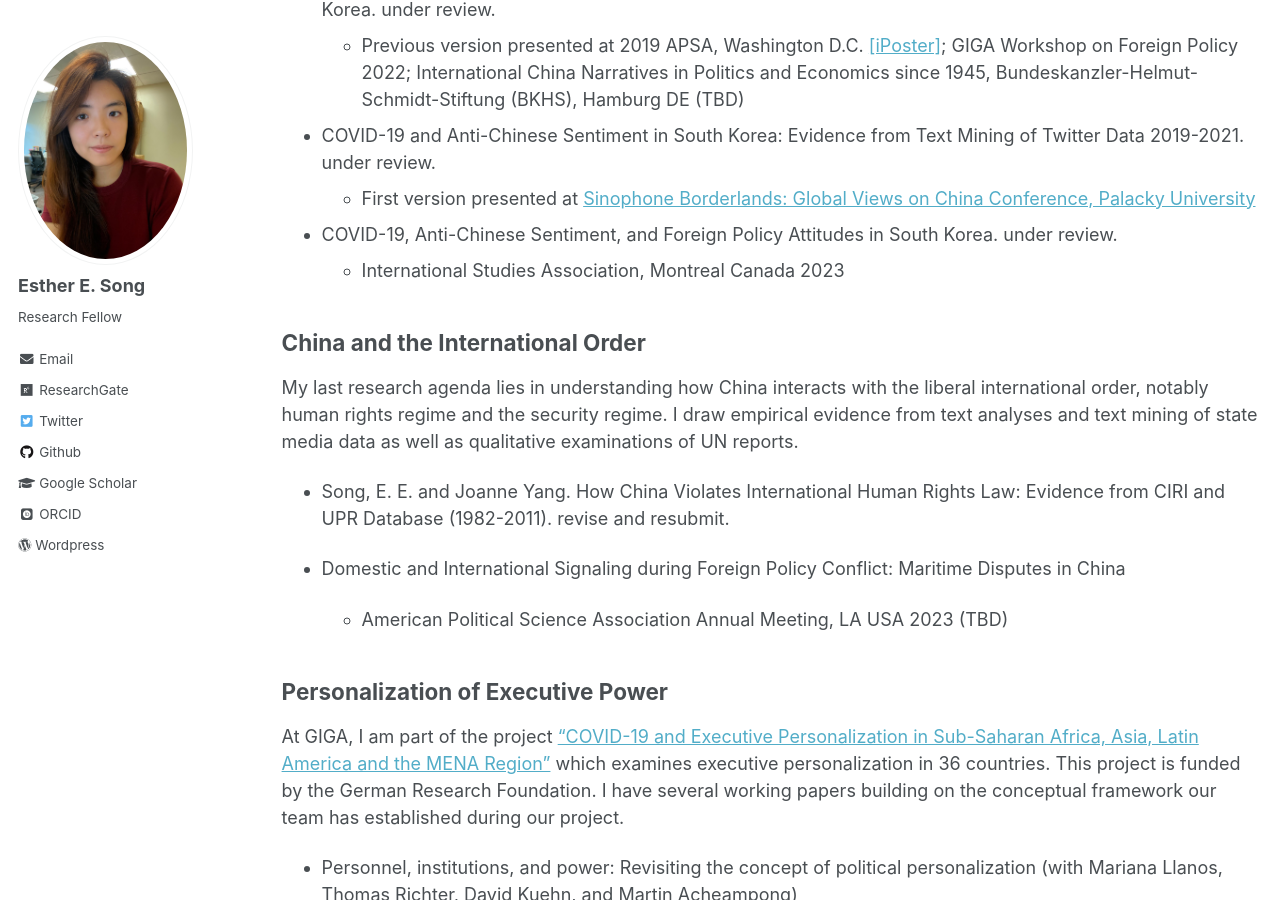
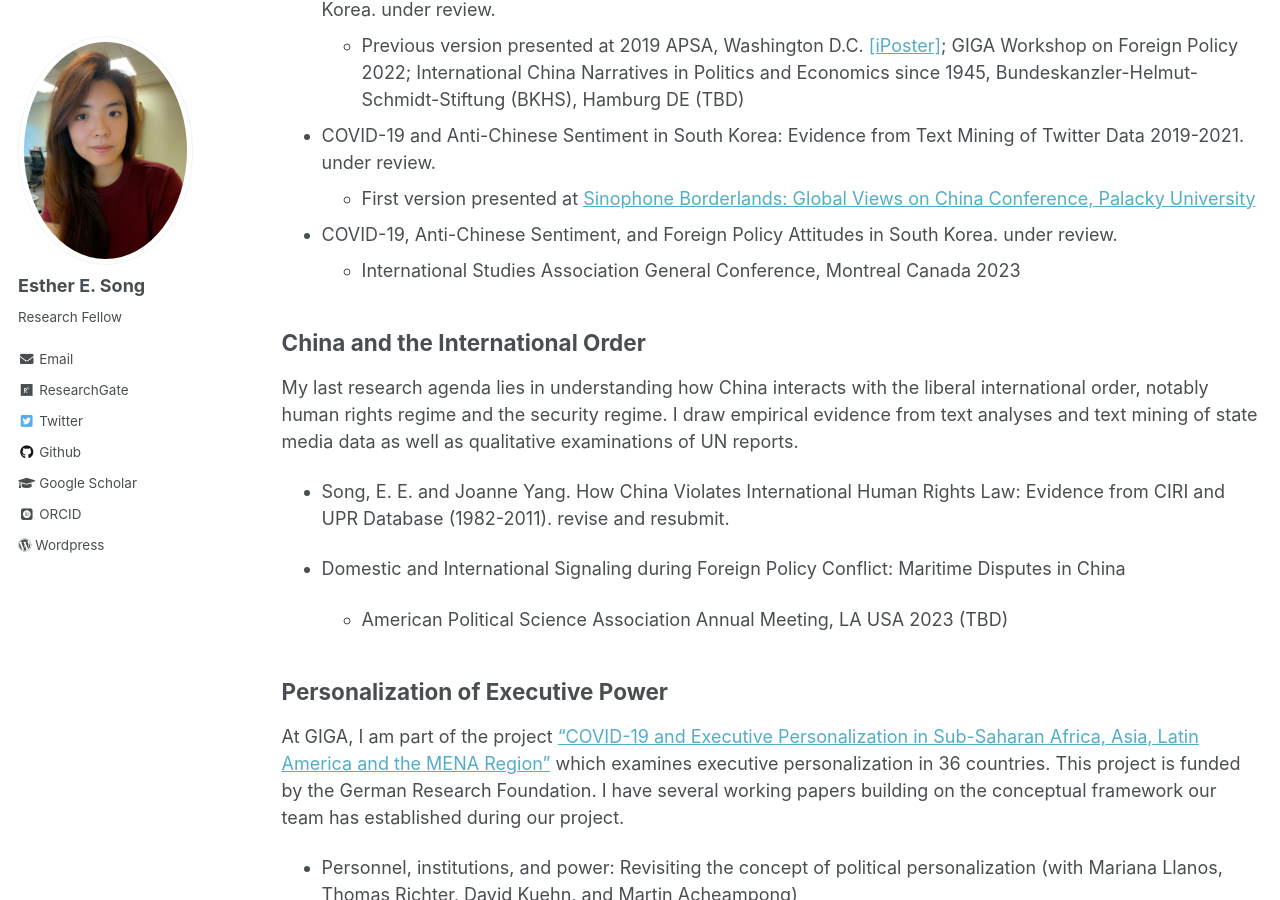
Before and after one commit to ehsong/ehsong.github.io, a Jekyll site: the page built from _pages/research.md, in a window 1280 px wide and 900 px high, scrolled down 1789 px. Built offline with Jekyll 4.4.1, drawn with Linux system fonts in a browser that asks for light colours; some web fonts are replaced.

Commit message:
Update research.md

```diff
--- a/_pages/research.md
+++ b/_pages/research.md
@@ -45,7 +45,7 @@ My other research agenda lies in examining correlates of foreign policy attitude
    * First version presented at [Sinophone Borderlands: Global Views on China Conference, Palacky University](https://sinofon.cz/surveys/)
 
 * COVID-19, Anti-Chinese Sentiment, and Foreign Policy Attitudes in South Korea. under review.
-  * International Studies Association, Montreal Canada 2023
+  * International Studies Association General Conference, Montreal Canada 2023
 
 ## China and the International Order
 
```
